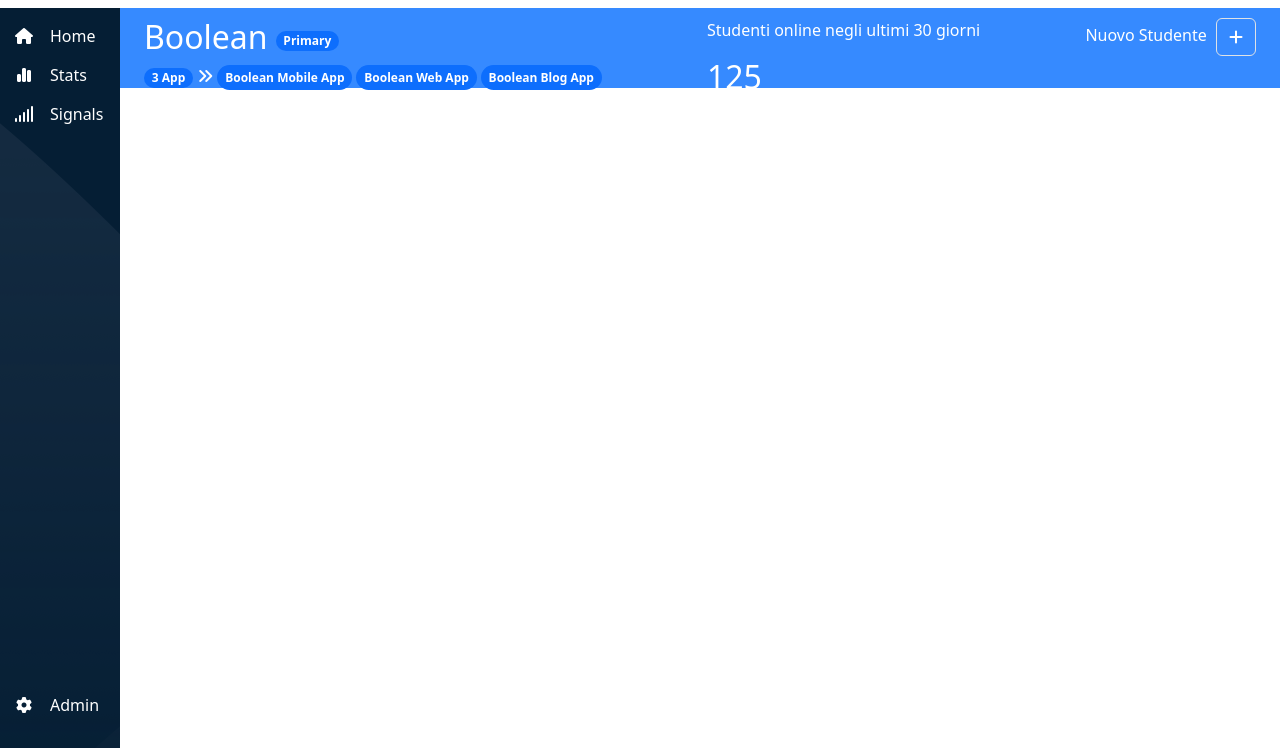
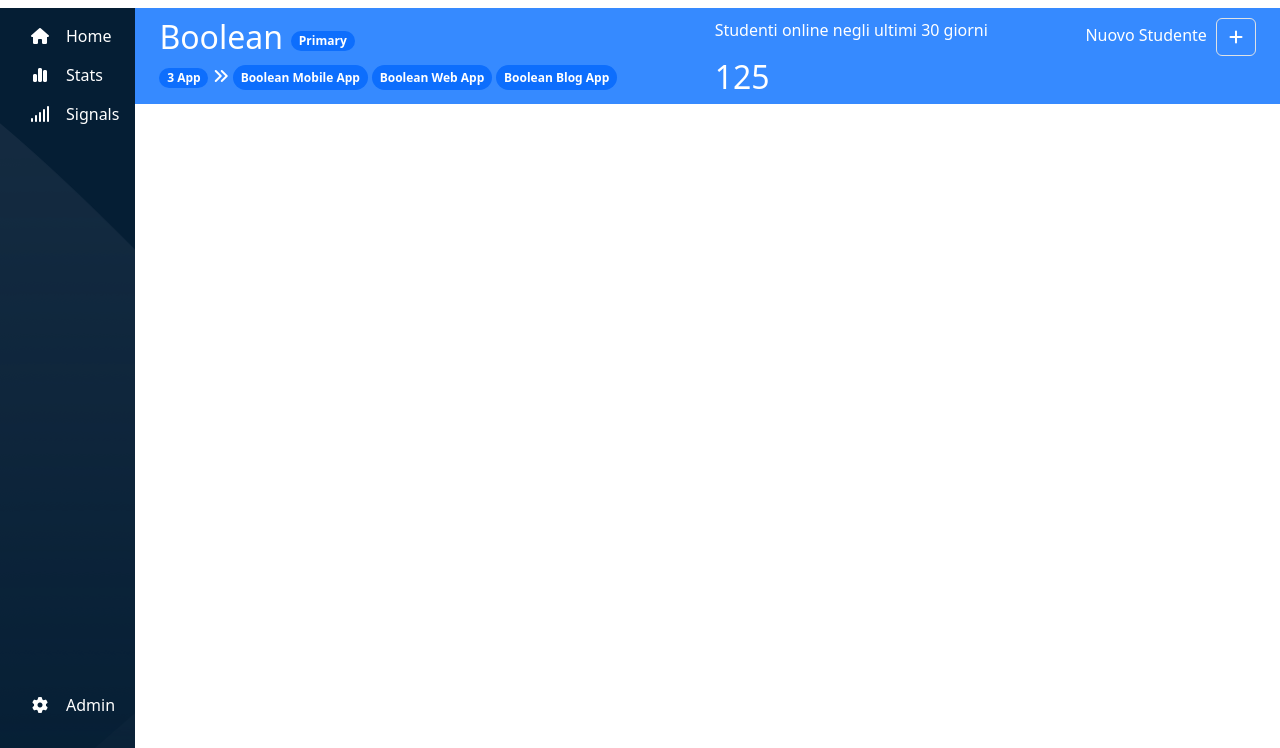
Before and after one commit to alessandropecchini99/html-css-bootstrap-dashboard, a plain HTML site: page index.html in a window 1280 px wide. Shown: the part 52-800 px from the top of the page. Drawn offline with nearby package versions, Linux system fonts and the light colour scheme.

Commit message:
ticket push

```diff
--- a/index.html
+++ b/index.html
@@ -61,7 +61,7 @@
     <main class="d-flex">
 
       <!-- sidebar -->
-      <div class="sidebar text-white d-flex flex-column justify-content-between" style="padding-top: 1em;">
+      <div class="sidebar text-white d-flex flex-column justify-content-between px-3" style="padding-top: 1em;">
         <ul class="fa-ul d-none d-md-block">
           <li> <span class="fa-li"><i class="fa-solid fa-house"></i></span>Home</li>
           <li> <span class="fa-li"><i class="fa-solid fa-chart-simple"></i></span>Stats</li>
@@ -85,7 +85,7 @@
 
       <!-- content -->
       <div class="content text-white">
-        <div class="top_content d-flex justify-content-between w-100 px-4" style="background-color: #368aff; height: 10vh; padding-top: 0.6em;">
+        <div class="top_content d-flex justify-content-between w-100 px-4" style="background-color: #368aff; padding-top: 0.6em;">
             <!-- 1° -->
             <div>
               <div class="d-flex">
--- a/style.css
+++ b/style.css
@@ -24,7 +24,7 @@ main {
 
 /****** sidebar ******/
 .sidebar {
-    flex: 0 0 120px;
+    flex: 0 0 fit-content;
     background-color: #051E34;
     background-image: url(/img/sidebar-bg.png);
 }
```
